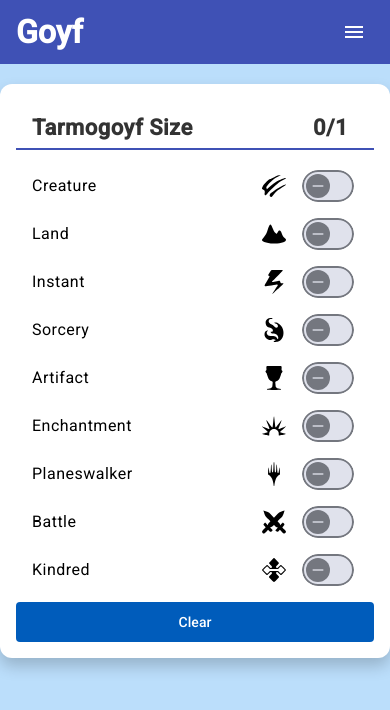
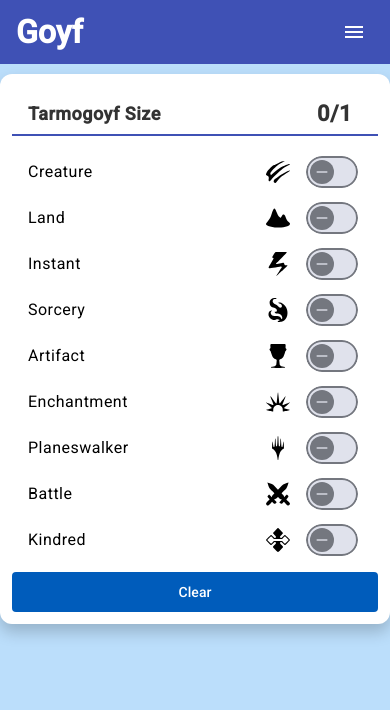
Before and after one commit to looolol/goyf, an Angular app: page / in a window 390 px wide. Shown: the top 710 px of the page. Built offline with nearby package versions, Linux system fonts and the light colour scheme.

Commit message:
added some mobile view stuff

```diff
--- a/src/app/card-type-tracker/card-type-tracker.component.scss
+++ b/src/app/card-type-tracker/card-type-tracker.component.scss
@@ -71,3 +71,20 @@
   color: #ffffff; // Button text color
   border-radius: 4px; // Rounded corners for the button
 }
+
+
+@media (max-width: 600px) {
+  .card-container {
+    padding: 12px; // Reduce padding on mobile
+    margin: 10px auto; // Reduce margin on mobile
+  }
+  .header {
+    font-size: 18px; // Smaller header font size
+  }
+  .card-content {
+    gap: 6px; // Reduce gap further on mobile
+  }
+  .toggle-item {
+    padding: 4px 0; // Reduce padding on toggle items
+  }
+}
```
